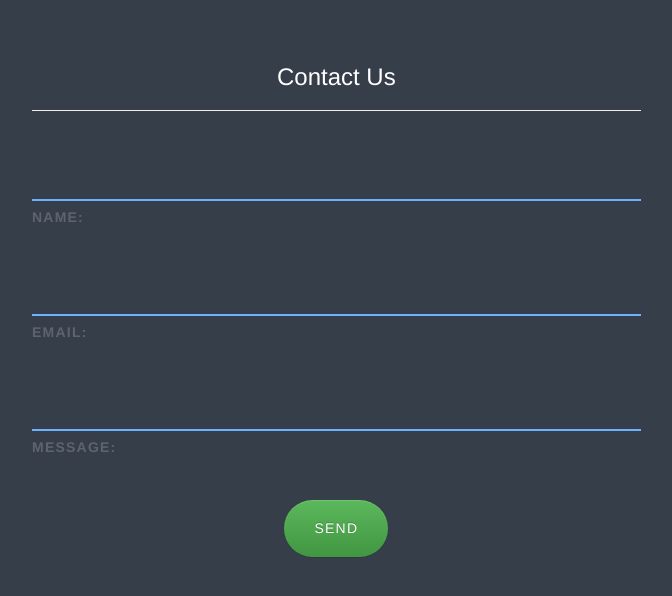
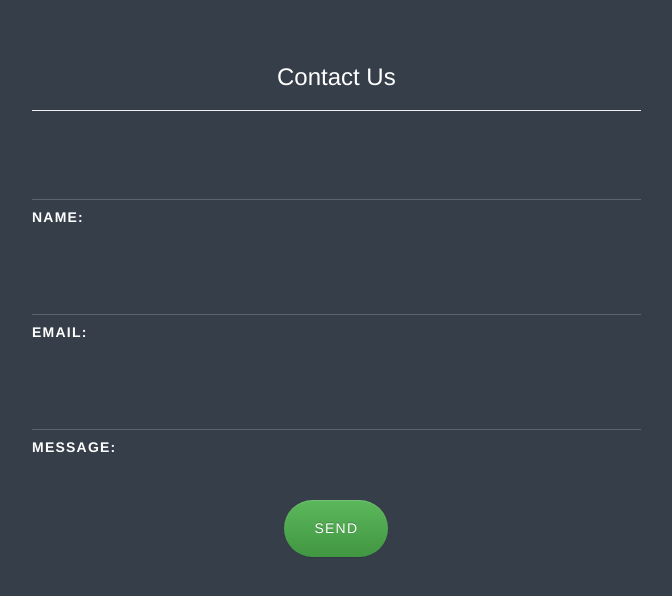
Before and after one commit to iojas/explorer, a Django app: page /contact/ in a window 1280 px wide. Shown: the top 596 px of the page, without its empty margins (144-816 px from the left). Run offline with Django 3.2, Linux system fonts and the light colour scheme; some libraries are stand-ins or nearby versions.

Commit message:
more form related

```diff
--- a/main/static/main/css/style.css
+++ b/main/static/main/css/style.css
@@ -71,13 +71,13 @@ h2 {
 .ui-input input + label::before {
   background-color: rgba(255, 255, 255, 0.2);
 }
-.ui-input input + label::after {
-  transform: scaleX(0);
-  transform-origin: left;
-  transition: transform 300ms cubic-bezier(0.215, 0.61, 0.355, 1);
-  background-color: #6EB1FF;
-  height: 2px;
-}
+/*.ui-input input + label::after {*/
+  /*transform: scaleX(0);*/
+  /*transform-origin: left;*/
+  /*transition: transform 300ms cubic-bezier(0.215, 0.61, 0.355, 1);*/
+  /*background-color: #6EB1FF;*/
+  /*height: 2px;*/
+/*}*/
 .ui-input input + label span {
   position: relative;
   color: rgba(255, 255, 255, 0.2);
@@ -128,16 +128,20 @@ h2 {
   background-position: 0% 50%;
 }
 
-.ui-input input:focus {
-  color: #6EB1FF;
+#contact-us label{
+  color: white;
 }
-.ui-input input:focus + label::after {
-  background-color: #6EB1FF;
-}
-.ui-input input:focus + label span::after {
-  background-image: linear-gradient(to right, #6EB1FF 50%, rgba(255, 255, 255, 0) 0%);
-  background-position: 0% 50%;
-}
+
+/*.ui-input input:focus {*/
+  /*color: #6EB1FF;*/
+/*}*/
+/*.ui-input input:focus + label::after {*/
+  /*background-color: #6EB1FF;*/
+/*}*/
+/*.ui-input input:focus + label span::after {*/
+  /*background-image: linear-gradient(to right, #6EB1FF 50%, rgba(255, 255, 255, 0) 0%);*/
+  /*background-position: 0% 50%;*/
+/*}*/
 
 /*.ui-input input.error,*/
 /*.ui-input input:invalid {*/
--- a/main/templates/main/contact_us.html
+++ b/main/templates/main/contact_us.html
@@ -19,7 +19,7 @@
             <br>
             <h3>Contact Us</h3>
             <hr>
-            <form method="post" enctype="multipart/form-data">
+            <form method="post" enctype="multipart/form-data" id="contact-us">
 
             {% csrf_token %}
                     <fieldset class="form-fieldset ui-input __first">
```
